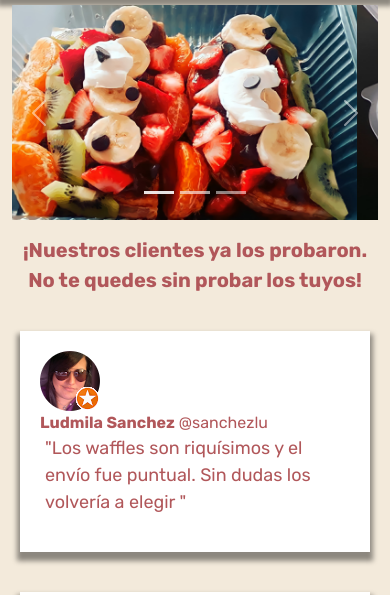
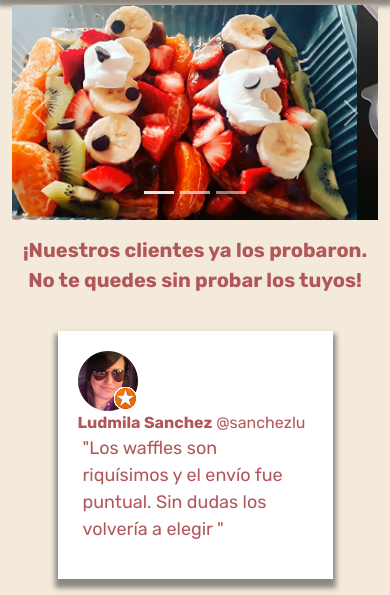
Before and after one commit to Gomez-mf/Wafflitosvm, a website: page index.html in a window 390 px wide. Shown: the part 216-811 px from the top of the page. Drawn offline with nearby package versions, Linux system fonts and the light colour scheme.

Commit message:
modifique responsive

```diff
--- a/scss/_responsive.scss
+++ b/scss/_responsive.scss
@@ -43,4 +43,7 @@
         .principalTextos-- {
             display: block;
         }
+        .caja {
+            width: 275px;
+        }
     }
```
Also changed, not shown: css/estilos.css.
